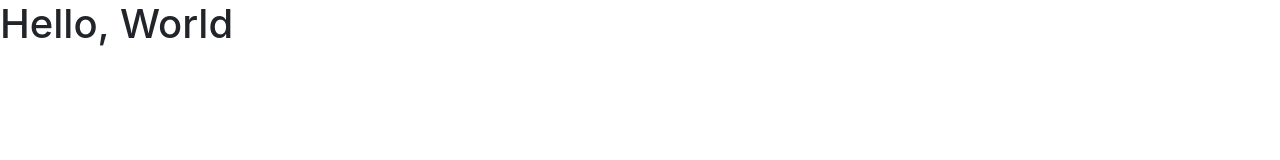
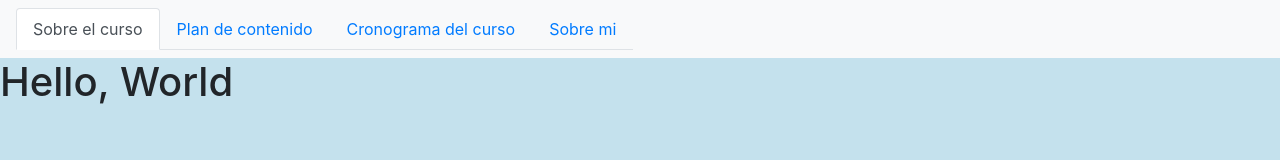
Before and after one commit to tonysk08/PortaforioDS7, a plain HTML site: page index.html in a window 1280 px wide. Drawn offline with nearby package versions, Linux system fonts and the light colour scheme.

Commit message:
navbar basico. el index con la plantilla inicial

```diff
--- /dev/null
+++ b/css/style.css
@@ -0,0 +1,6 @@
+/*Pagina perasonalizada de css para detalles del portafolio*/
+
+body
+{
+    background-color:#c4e1ed;
+}
--- a/index.html
+++ b/index.html
@@ -5,9 +5,28 @@
     <link rel="icon" href="img/logo.ico" type="image/ico">
     <meta name="viewport" content="width=device-width, initial-scale=1, shrink-to-fit=no">
     <link rel="stylesheet" href="https://stackpath.bootstrapcdn.com/bootstrap/4.3.1/css/bootstrap.min.css" integrity="sha384-ggOyR0iXCbMQv3Xipma34MD+dH/1fQ784/j6cY/iJTQUOhcWr7x9JvoRxT2MZw1T" crossorigin="anonymous">
+    <link rel="stylesheet" href="css/style.css">
+
     <title>Portafolio</title>
+
 </head>
 <body>
+    <nav class="navbar navbar-expand-lg navbar-ligth bg-light">
+        <ul class="nav nav-tabs">
+            <li class="nav-item">
+                <a class="nav-link active" href="#">Sobre el curso</a>
+            </li>
+            <li class="nav-item">
+                <a class="nav-link" href="#">Plan de contenido</a>
+            </li>
+            <li class="nav-item">
+                <a class="nav-link" href="#">Cronograma del curso</a>
+            </li>
+            <li class="nav-item">
+                <a class="nav-link class="icon-info-circled"" href="#" tabindex="-1" aria-disabled="true">Sobre mi</a>
+            </li>
+         </ul>
+    </nav>
     <h1>Hello, World</h1>
 
     <script src="https://code.jquery.com/jquery-3.3.1.slim.min.js" integrity="sha384-q8i/X+965DzO0rT7abK41JStQIAqVgRVzpbzo5smXKp4YfRvH+8abtTE1Pi6jizo" crossorigin="anonymous"></script>
```
